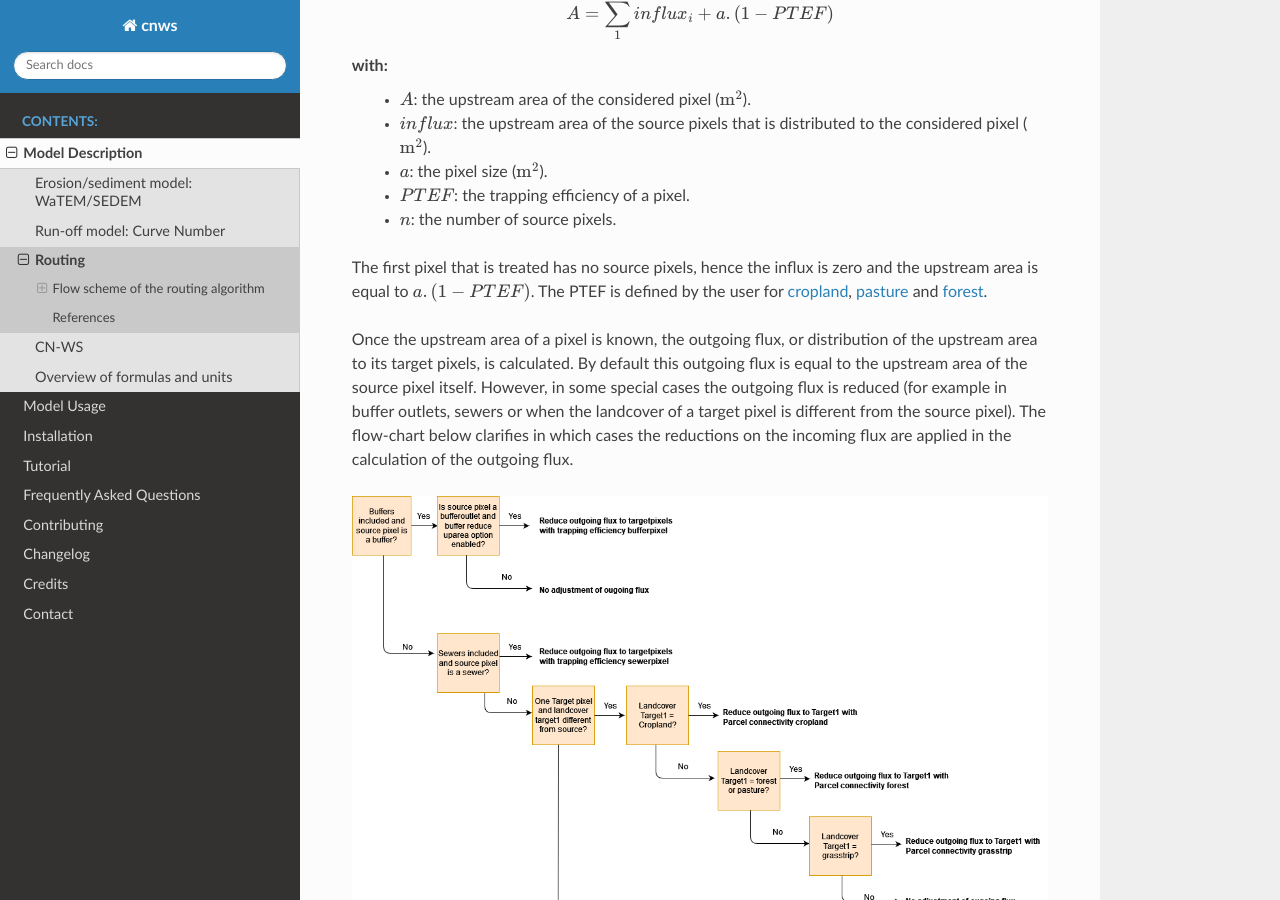
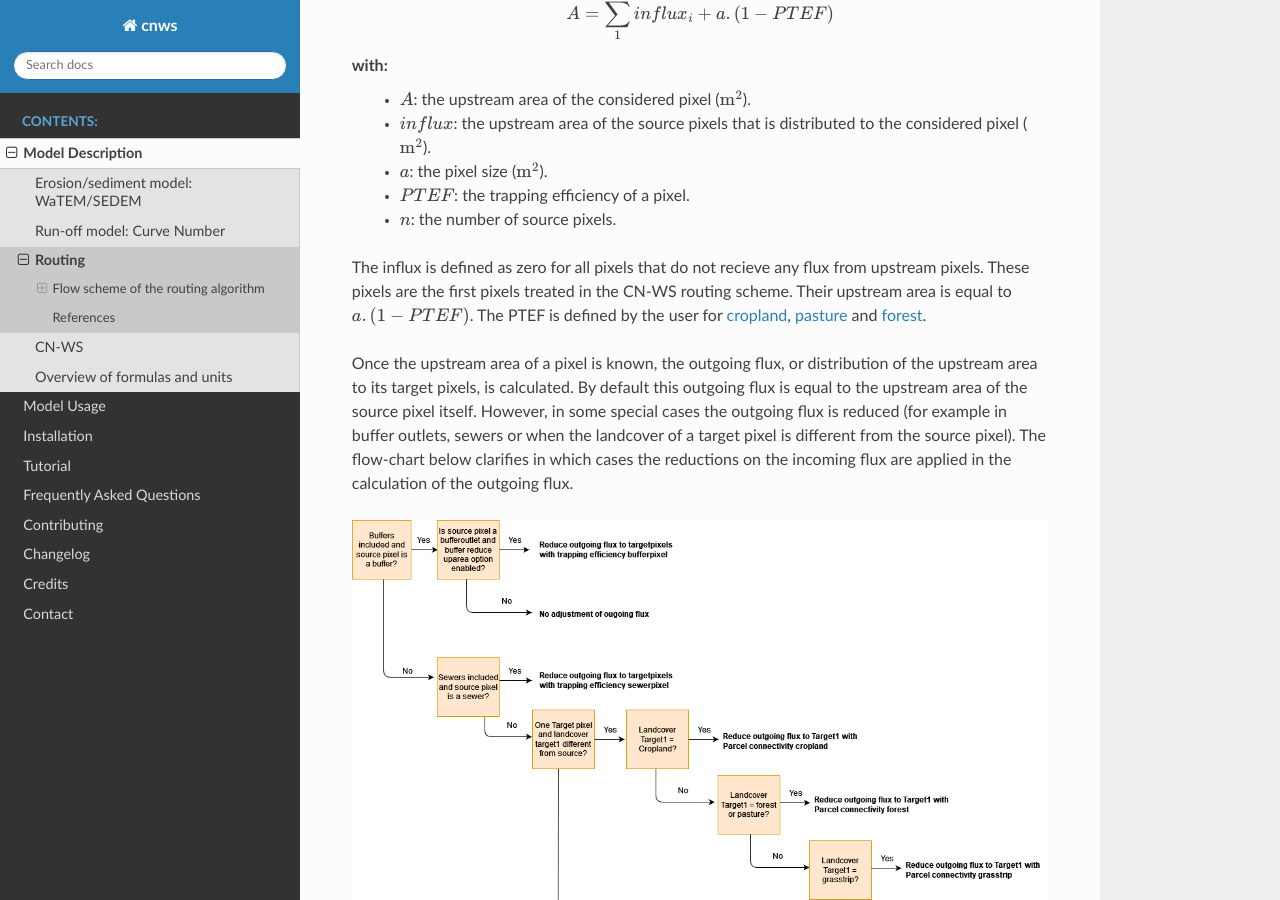
Before and after one commit to watem-sedem/watem-sedem, a Sphinx documentation site: the page built from docs/routing.rst, in a window 1280 px wide and 900 px high, scrolled down 4355 px. Built offline with Sphinx 7.4.7 and the Read the Docs theme 2.0.0, drawn with Linux system fonts in a browser that asks for light colours.

Commit message:
Rephrasing in docs

```diff
--- a/docs/routing.rst
+++ b/docs/routing.rst
@@ -177,9 +177,10 @@ with:
  - :math:`PTEF`: the trapping efficiency of a pixel.
  - :math:`n`: the number of source pixels.
 
-The first pixel that is treated has no source pixels, hence the influx is zero
-and the upstream area is equal to :math:`a.(1-PTEF)`. The PTEF is defined by
-the user for :ref:`cropland <parceltrapppingcrop>`,
+The influx is defined as zero for all pixels that do not recieve any flux from
+upstream pixels. These pixels are the first pixels treated in the CN-WS routing
+scheme. Their upstream area is equal to :math:`a.(1-PTEF)`. The PTEF is defined
+by the user for :ref:`cropland <parceltrapppingcrop>`,
 :ref:`pasture <parceltrappingpasture>` and :ref:`forest <parceltrappingforest>`.
 
 Once the upstream area of a pixel is known, the outgoing flux, or distribution of the
```
